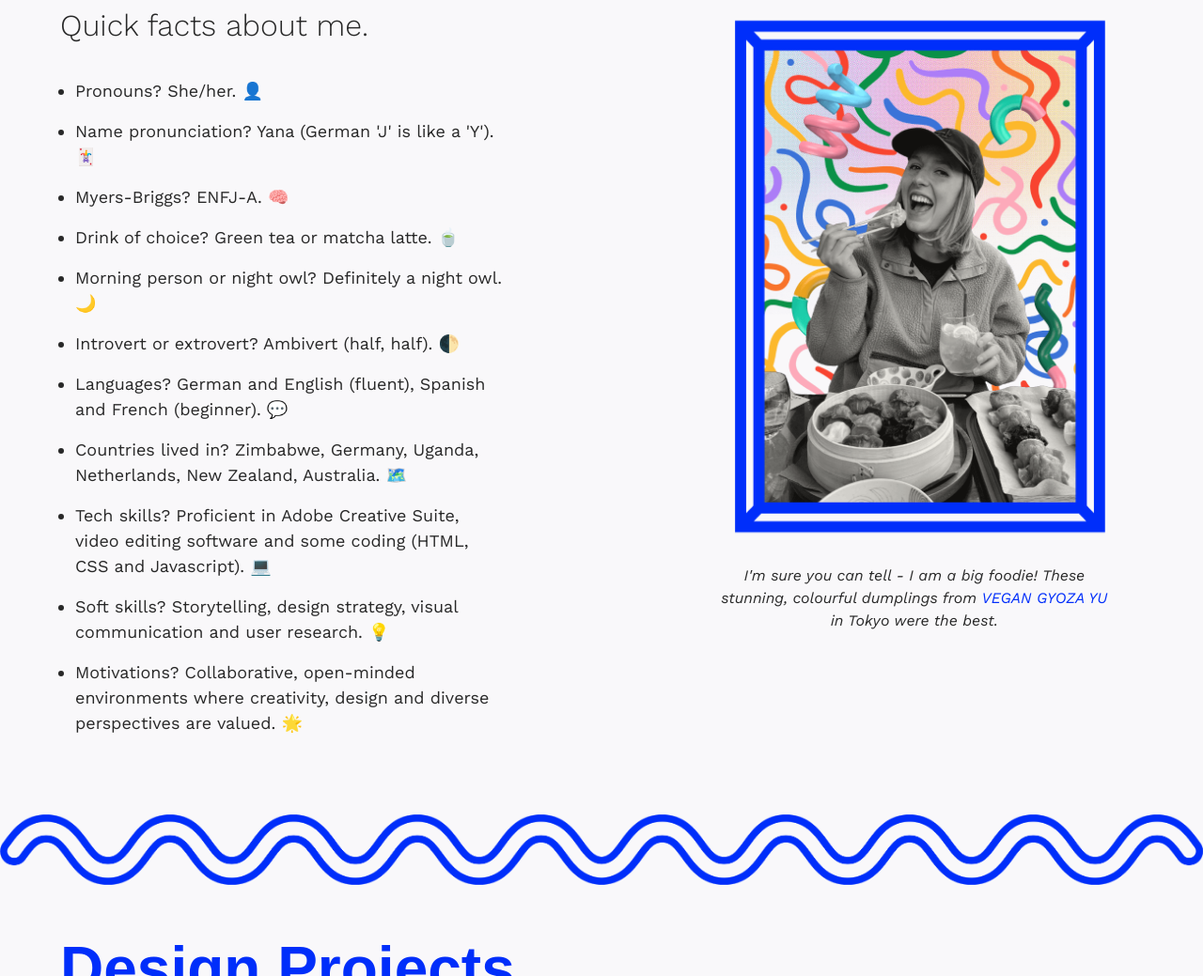
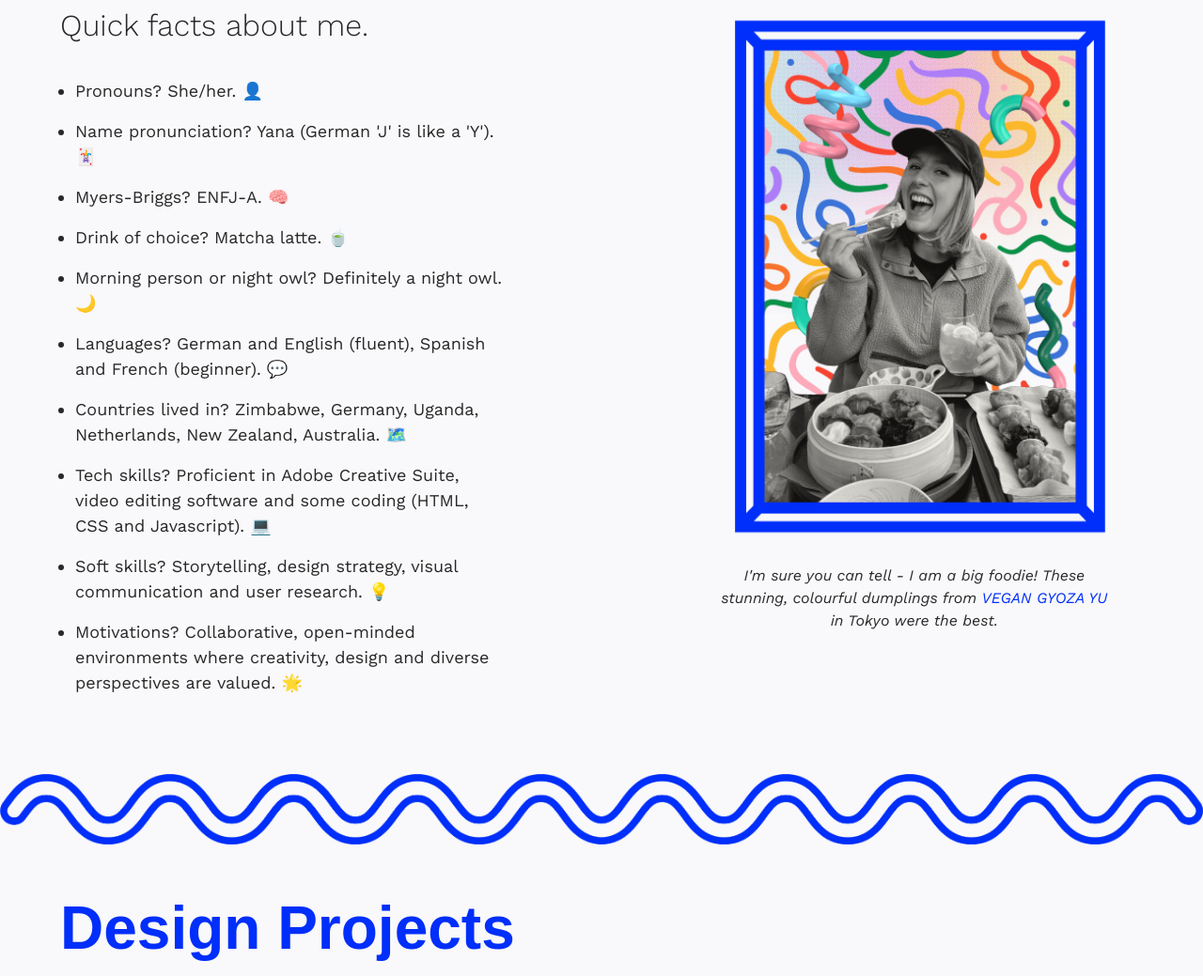
Before and after one commit to janaplumm/janaplumm.github.io, a plain HTML site: page index.html in a window 1280 px wide. Shown: the part 2120-3159 px from the top of the page at 94% size. Drawn offline with nearby package versions, Linux system fonts and the light colour scheme; a web font is replaced by a local one.

Commit message:
Content updated

```diff
--- a/index.html
+++ b/index.html
@@ -136,9 +136,8 @@
                             <li>Pronouns? She/her. 👤</li>
                             <li>Name pronunciation? Yana (German 'J' is like a 'Y'). 🃏</li>
                             <li>Myers-Briggs? ENFJ-A. 🧠</li>
-                            <li>Drink of choice? Green tea or matcha latte. 🍵</li>
+                            <li>Drink of choice? Matcha latte. 🍵</li>
                             <li>Morning person or night owl? Definitely a night owl. 🌙</li>
-                            <li>Introvert or extrovert? Ambivert (half, half). 🌓 </li>
                             <li>Languages? German and English (fluent), Spanish and French (beginner). 💬</li>
                             <li>Countries lived in? Zimbabwe, Germany, Uganda, Netherlands, New Zealand, Australia. 🗺️
                             </li>
```
